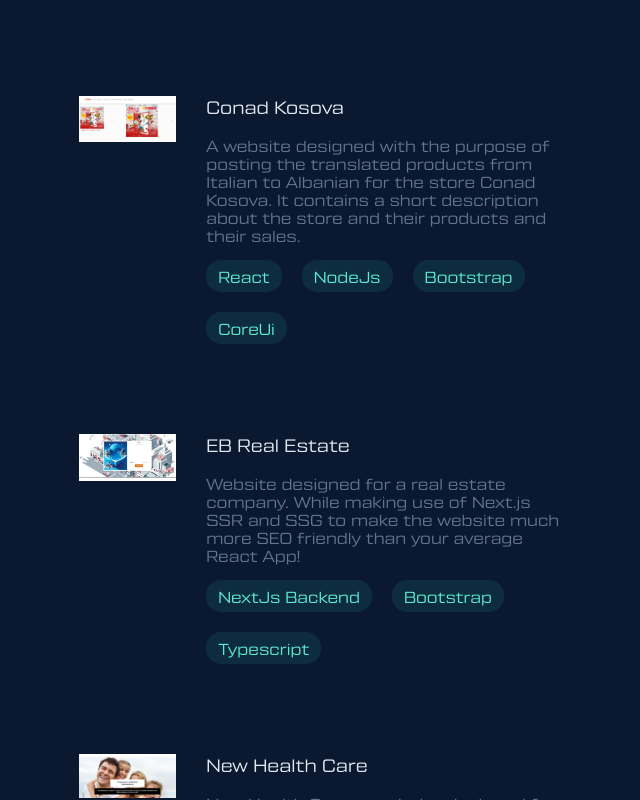
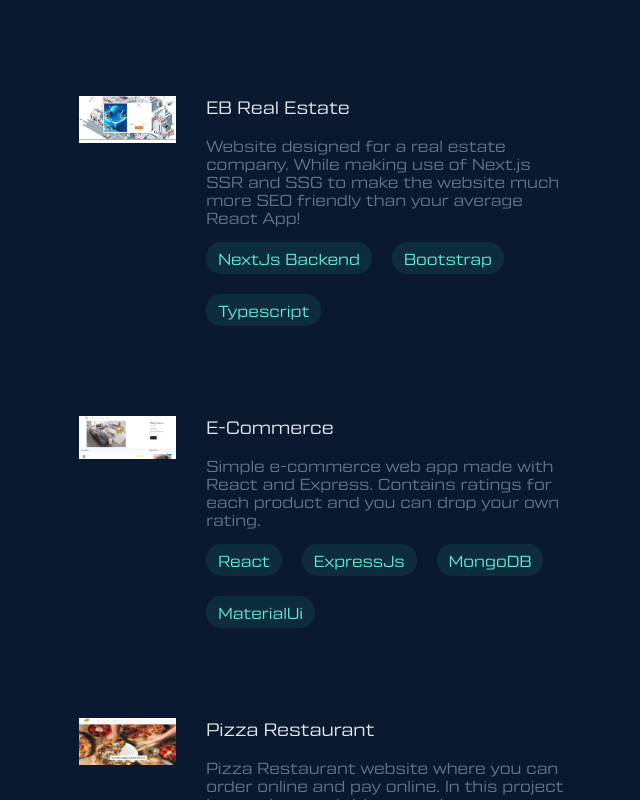
Before and after one commit to EgzonBajrami/portfolio-next, a Next.js app: page / in a window 1280 px wide. Shown: the part 2120-2920 px from the top of the page, without its empty margins (603-1243 px from the left). Built offline with nearby package versions, Linux system fonts and the light colour scheme.

Commit message:
work and projects changes

```diff
--- a/components/Projects/Projects.tsx
+++ b/components/Projects/Projects.tsx
@@ -1,7 +1,7 @@
 import './Projects.css'
-import conadKosova from '../../public/images/conadkosova.webp'
+
 import ebrealestate from '../../public/images/ebrealestate.webp'
-import nhc from '../../public/images/nhc.webp'
+
 import ecommerce from '../../public/images/ecommerce.webp'
 import pizza from '../../public/images/pizza.webp'
 import argess from '../../public/images/argess.webp'
@@ -10,23 +10,11 @@
 import Link from 'next/link';
 export default function Projects(){
     const projectData = [{
-        title:"Conad Kosova",
-        image:conadKosova,
-        textDescription:"A website designed with the purpose of posting the translated products from Italian to Albanian for the store Conad Kosova. It contains a short description about the store and their products and their sales.",
-        stack:["React", "NodeJs", "Bootstrap", "CoreUi" ],
-        siteUrl:"https://conadkosova.com/"
-    },{
         title:"EB Real Estate",
         image:ebrealestate,
         textDescription:"Website designed for a real estate company. While making use of Next.js SSR and SSG to make the website much more SEO friendly than your average React App!",
         stack:["NextJs Backend", "Bootstrap", "Typescript"],
         siteUrl:"https://www.eb-patundshmeri.com/",
-    },{
-        title:"New Health Care",
-        image:nhc,
-        textDescription:"New Health Care, a website designed for the single purpose of an advertisement of their health care system.",
-        stack:["React", "Bootstrap", "CSS", "HTML5"],
-        siteUrl:"https://www.nhc-ks.com/"
     },{
         title:"E-Commerce",
         image:ecommerce,
```
